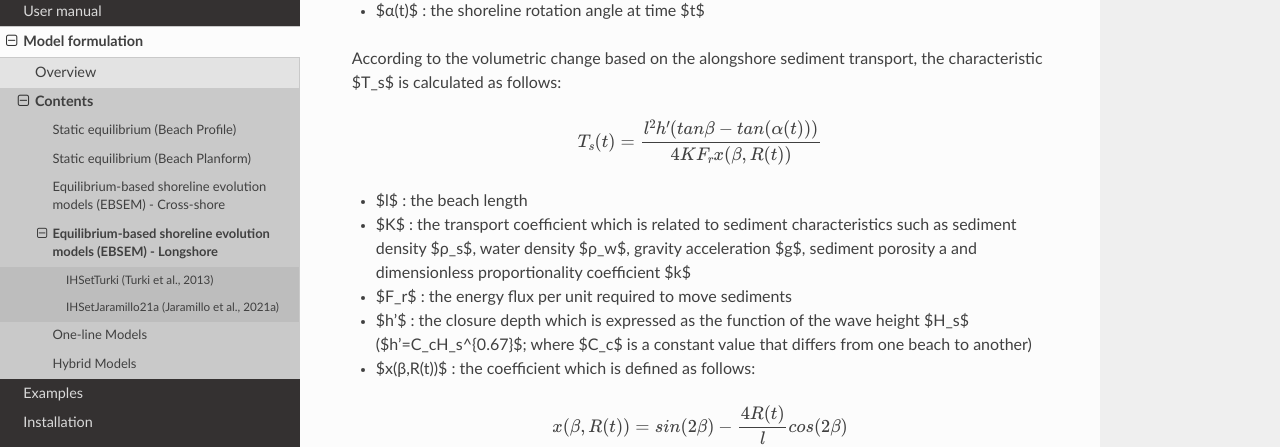
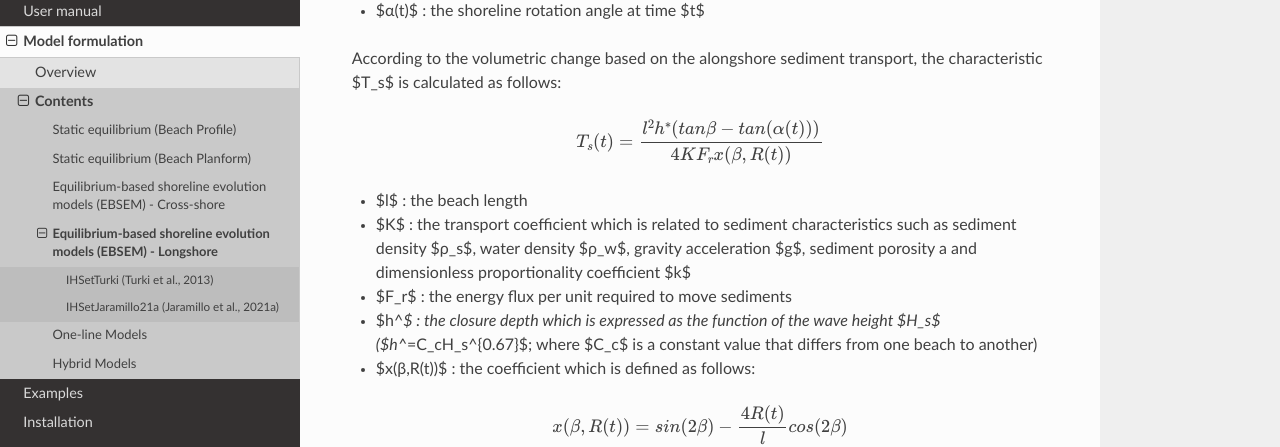
Before and after one commit to IHCantabria/IHSetDocs, a Sphinx documentation site: the page built from docs/Model_description/ebsem_long.md, in a window 1280 px wide and 900 px high, scrolled down 798 px. Shown: the part 141-588 px from the top of the window. Built offline with Sphinx 7.4.7 and the Read the Docs theme 2.0.0, drawn with Linux system fonts in a browser that asks for light colours.

Commit message:
Add files via upload

```diff
--- a/docs/Model_description/ebsem_long.md
+++ b/docs/Model_description/ebsem_long.md
@@ -29,13 +29,13 @@
 According to the volumetric change based on the alongshore sediment transport, the characteristic $T_s$ is calculated as follows:
 
 $$
-T_s(t)=\frac{l^2h'(tan⁡β-tan⁡(α(t)))}{4KF_rx(β,R(t))}
+T_s(t)=\frac{l^2h^*(tan⁡β-tan⁡(α(t)))}{4KF_rx(β,R(t))}
 $$
 
 - $l$ : the beach length
 - $K$ : the transport coefficient which is related to sediment characteristics such as sediment density $ρ_s$, water density $ρ_w$, gravity acceleration $g$, sediment porosity a and dimensionless proportionality coefficient $k$
 - $F_r$ : the energy flux per unit required to move sediments
-- $h'$ : the closure depth which is expressed as the function of the wave height $H_s$ ($h'=C_cH_s^{0.67}$; where $C_c$ is a constant value that differs from one beach to another)
+- $h^*$ : the closure depth which is expressed as the function of the wave height $H_s$ ($h^*=C_cH_s^{0.67}$; where $C_c$ is a constant value that differs from one beach to another)
 - $x(β,R(t))$ : the coefficient which is defined as follows:
 
 $$
--- a/docs/conf.py
+++ b/docs/conf.py
@@ -36,8 +36,8 @@
 exclude_patterns = ["_build", "Thumbs.db", ".DS_Store"]
 mathjax_config = {
     "tex2jax": {
-        "inlineMath": [["\\(", "\\)"], ["$", "$"]],
-        "displayMath": [["\\[", "\\]"], ["$$", "$$"]],
+      "inlineMath": [ ['$','$']],
+      "displayMath": [ ['$$','$$']],
     },
     "TeX": {
         "extensions": ["AMSmath.js", "AMSsymbols.js"],
```
Also changed, not shown: docs/Model_description/ihset_model.md (+1 -1 lines).
